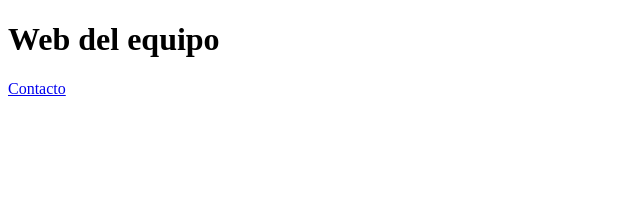
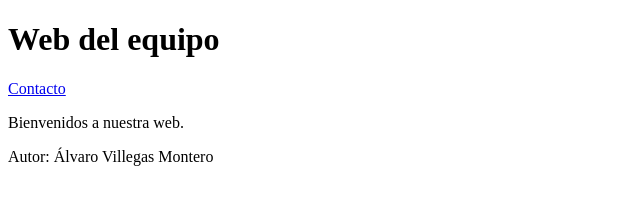
Before and after one commit to gitjuca/equipo-script, a plain HTML site: page index.html in a window 1280 px wide. Shown: the whole page, without its empty margins (0-640 px from the left). Drawn offline with Linux system fonts and the light colour scheme.

Commit message:
Añade el texto de bienvenida y el autor

```diff
--- a/index.html
+++ b/index.html
@@ -7,5 +7,7 @@
 <body>
 <h1>Web del equipo</h1>
 <nav><a href="contacto.htm">Contacto</a></nav>
+<p>Bienvenidos a nuestra web.</p>
+<p>Autor: Álvaro Villegas Montero</p>
 </body>
 </html>
```
